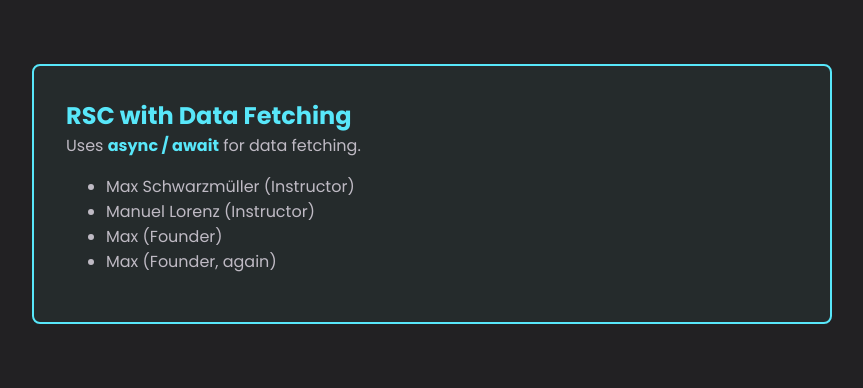
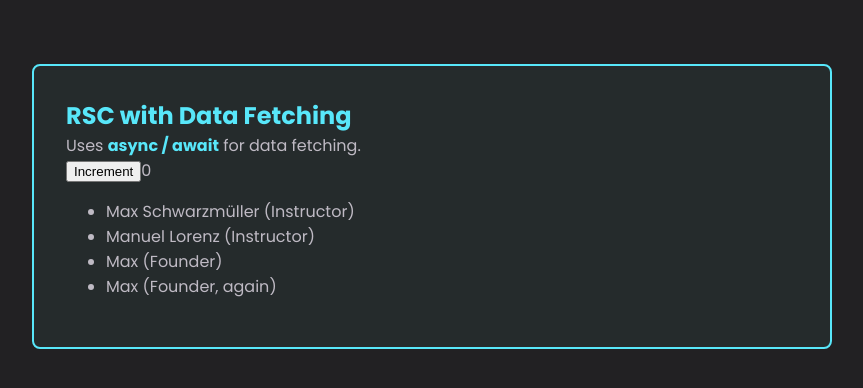
Before and after one commit to shinoby85/react-udemy, a Next.js app: page / in a window 1280 px wide. Shown: the top 388 px of the page, without its empty margins (208-1071 px from the left). Built offline with nearby package versions, Linux system fonts and the light colour scheme.

Commit message:
Add UsePromiseDemo

```diff
--- a/app/page.js
+++ b/app/page.js
@@ -1,13 +1,27 @@
-import DataFetchingDemo from "@/components/DataFetchingDemo";
+import UsePromiseDemo from "@/components/UsePromisesDemo";
+import fs from "node:fs/promises";
+import {Suspense} from "react";
 
-export default function Home() {
+export default async function Home() {
+  const usersPromise = new Promise(resolve => {
+    setTimeout(async () => {
+      const data = await fs.readFile('dummy-db.json', 'utf-8');
+      const users = JSON.parse(data);
+      resolve(users);
+    }, 2000)
+
+  })
+
   return (
     <main>
       {/*<RSCDemo/>*/}
       {/*<ClientDemo>*/}
       {/*  <RSCDemo/>*/}
       {/*</ClientDemo>*/}
-      <DataFetchingDemo/>
+      {/*<DataFetchingDemo/>*/}
+      <Suspense fallback={<p>Loading data...</p>}>
+        <UsePromiseDemo usersPromise={usersPromise}/>
+      </Suspense>
     </main>
   );
 }
--- /dev/null
+++ b/components/UsePromisesDemo.js
@@ -0,0 +1,29 @@
+'use client';
+
+import {use, useState} from 'react';
+
+export default function UsePromiseDemo({usersPromise}) {
+  const users = use(usersPromise);
+  const [count, setCount] = useState(0);
+  return (
+    <div className="rsc">
+      <h2>RSC with Data Fetching</h2>
+      <p>
+        Uses <strong>async / await</strong> for data fetching.
+      </p>
+      <p>
+        <button onClick={() => setCount((prevCount) => prevCount + 1)}>
+          Increment
+        </button>
+        <span>{count}</span>
+      </p>
+      <ul>
+        {users.map((user) => (
+          <li key={user.id}>
+            {user.name} ({user.title})
+          </li>
+        ))}
+      </ul>
+    </div>
+  );
+}
```
